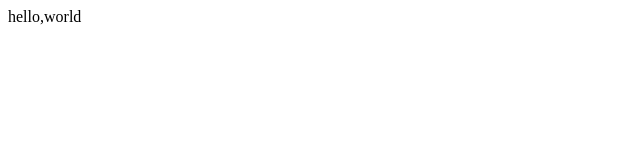
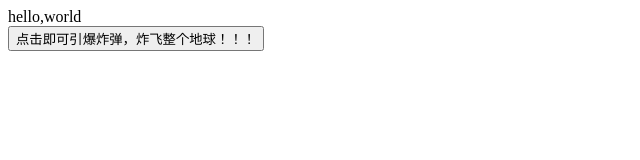
Before and after one commit to laulua/project_02, a plain HTML site: page index.html in a window 1280 px wide. Shown: the whole page, without its empty margins (0-640 px from the left). Drawn offline with Linux system fonts and the light colour scheme.

Commit message:
初始化了index.html中的内容

```diff
--- a/index.html
+++ b/index.html
@@ -10,6 +10,7 @@
 
 <body>
   <div>hello,world</div>
+  <button>点击即可引爆炸弹，炸飞整个地球！！！</button>
 </body>
 
 </html>
```
